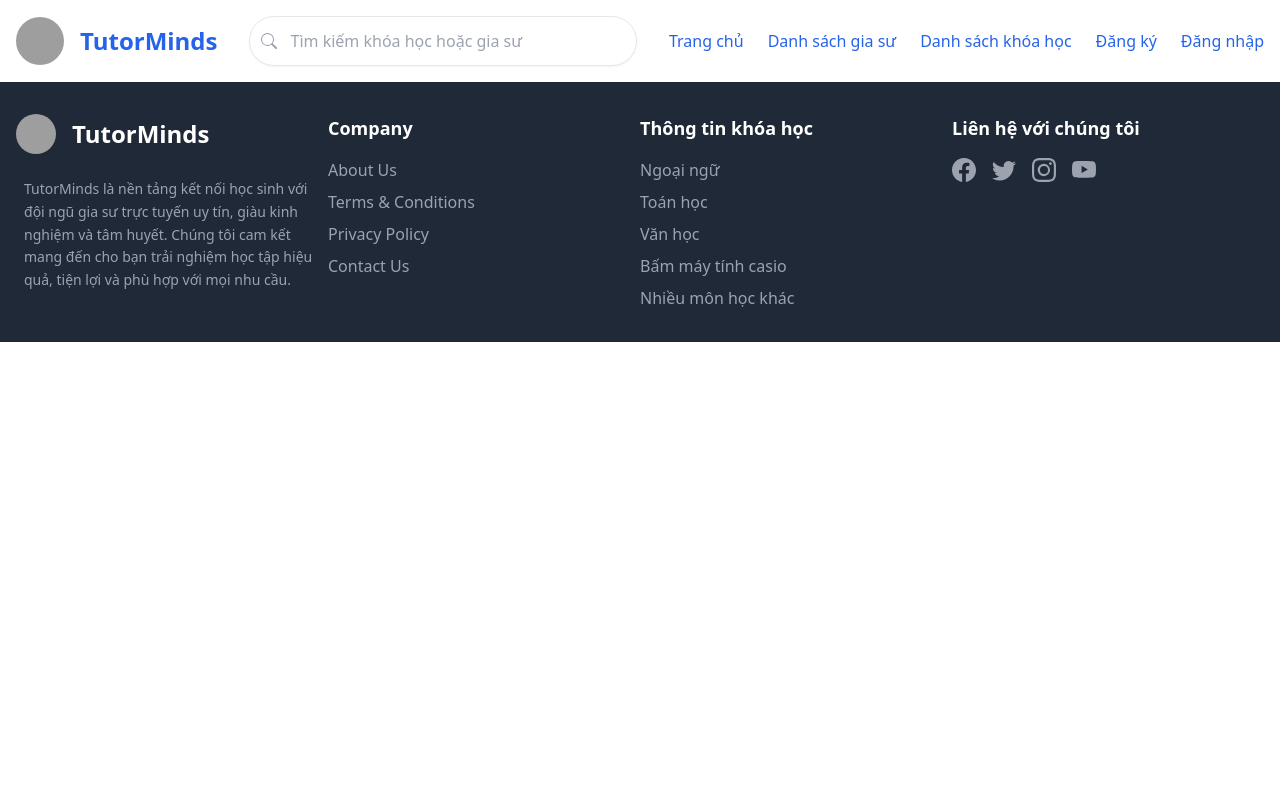
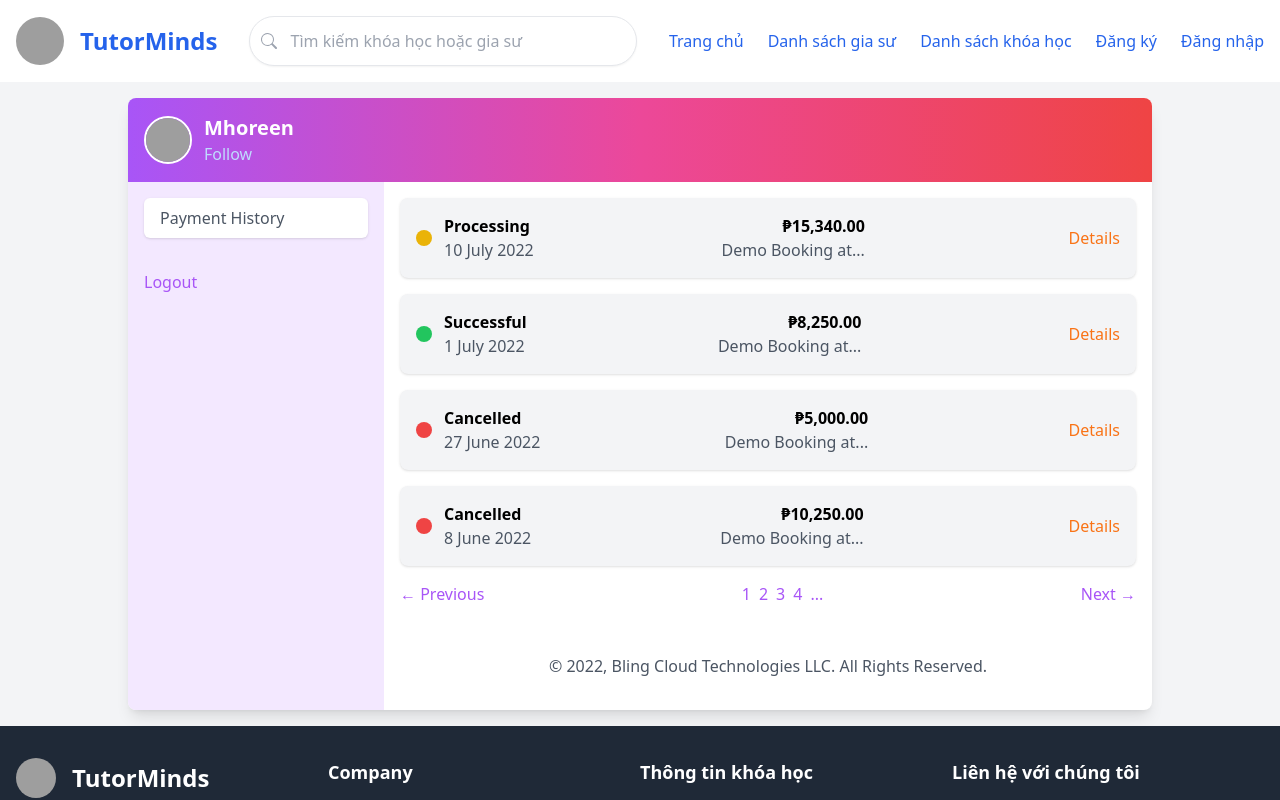
Before and after one commit to phantomthiefkid/EXE201-TutorMinds, a React (Create React App) app: page /payment in a window 1280 px wide. Shown: the top 800 px of the page. Built offline with nearby package versions, Linux system fonts and the light colour scheme; grey boxes are pictures that could not be loaded.

Commit message:
add ui history

```diff
--- a/src/App.js
+++ b/src/App.js
@@ -19,6 +19,7 @@ import { getUserDataFromToken } from "./redux/auth/loginSlice";
 import RequestListAdmin from "./components/Admin/RequestListAdmin";
 import AddCourse from "./components/CourseManagement/AddCourse";
 import LessonVideo from "./components/CourseManagement/LessonVideo";
+import PaymentHistory from "./components/Payment/PaymentHistory.js";
 
 function App() {
   const roleName = getUserDataFromToken();
@@ -41,6 +42,7 @@ function App() {
         <Route path="/classlist" element={<ClassListRequest />}></Route>
         <Route path="/addcourse" element={<AddCourse />}></Route>
         <Route path="/video/:id" element={<LessonVideo/>}></Route>
+        <Route path="/payment" element={<PaymentHistory/>}></Route>
         <Route
           path="/requestlistadmin"
           element={<RequiestListWithSidebar></RequiestListWithSidebar>}
--- a/src/components/CourseManagement/CourseList.js
+++ b/src/components/CourseManagement/CourseList.js
@@ -1,7 +1,7 @@
 import React, { useState, useEffect } from "react";
 import { Link } from "react-router-dom";
 import axios from 'axios';
-import { getUserDataFromToken } from "../../redux/auth/loginSlice";
+import { getUserDataFromToken, getUserIdFromToken } from "../../redux/auth/loginSlice";
 
 const CourseList = ({ idTutor }) => {
   const [searchTerm, setSearchTerm] = useState("");
@@ -9,19 +9,21 @@ const CourseList = ({ idTutor }) => {
   const [courses, setCourses] = useState([]);
   const [loading, setLoading] = useState(true);
   const role = getUserDataFromToken();
+  const id = getUserIdFromToken();
 
   useEffect(() => {
     const fetchCourses = async () => {
       const token = localStorage.getItem('token'); // Get the token from localStorage
       let url = 'https://fams-management.tech/course?pageNo=0&pageSize=10';
 
-      if (idTutor) {
-        url = `https://fams-management.tech/course/tutor/${idTutor}?pageNo=0&pageSize=10`;
+      if (id) {
+        url = `https://fams-management.tech/course/tutor?pageNo=0&pageSize=10&tutorId=${id}`;
       }
 
       try {
         const response = await axios.get(url, {
           headers: {
+            'accept': '*/*',
             'Authorization': `Bearer ${token}`
           }
         });
@@ -34,7 +36,7 @@ const CourseList = ({ idTutor }) => {
     };
 
     fetchCourses();
-  }, [idTutor]);
+  }, [id]);
 
   const handleSearch = (e) => {
     setSearchTerm(e.target.value);
--- a/src/components/Header.js
+++ b/src/components/Header.js
@@ -164,6 +164,30 @@ const Header = () => {
                         </Link>
                       </div>
                     )}
+                    {(roleName === "STUDENT") && (
+                      <div
+                        className="flex items-center px-4 py-2 text-gray-700 hover:bg-gray-100 cursor-pointer transition duration-300"
+                        onClick={() => window.scrollTo(0, 0)}
+                      >
+                        <Link to="" onClick={closeDropdown}>
+                          <div className="flex items-center py-2 text-gray-700 hover:bg-gray-100 cursor-pointer transition duration-300">
+                            Nạp tiền
+                          </div>
+                        </Link>
+                      </div>
+                    )}
+                    {(roleName === "STUDENT" && roleName === "ADMIN") && (
+                      <div
+                        className="flex items-center px-4 py-2 text-gray-700 hover:bg-gray-100 cursor-pointer transition duration-300"
+                        onClick={() => window.scrollTo(0, 0)}
+                      >
+                        <Link to="/payment" onClick={closeDropdown}>
+                          <div className="flex items-center py-2 text-gray-700 hover:bg-gray-100 cursor-pointer transition duration-300">
+                            Lịch sử giao dịch
+                          </div>
+                        </Link>
+                      </div>
+                    )}
                     <div
                       className="flex items-center px-4 py-2 text-gray-700 hover:bg-gray-100 cursor-pointer transition duration-300"
                       onClick={handleLogout}
--- /dev/null
+++ b/src/components/Payment/PaymentHistory.js
@@ -0,0 +1,101 @@
+import React from 'react';
+
+const transactions = [
+  {
+    status: 'Processing',
+    amount: '₱15,340.00',
+    date: '10 July 2022',
+    description: 'Demo Booking at...',
+  },
+  {
+    status: 'Successful',
+    amount: '₱8,250.00',
+    date: '1 July 2022',
+    description: 'Demo Booking at...',
+  },
+  {
+    status: 'Cancelled',
+    amount: '₱5,000.00',
+    date: '27 June 2022',
+    description: 'Demo Booking at...',
+  },
+  {
+    status: 'Cancelled',
+    amount: '₱10,250.00',
+    date: '8 June 2022',
+    description: 'Demo Booking at...',
+  },
+];
+
+const getStatusColor = (status) => {
+  switch (status) {
+    case 'Processing':
+      return 'bg-yellow-500';
+    case 'Successful':
+      return 'bg-green-500';
+    case 'Cancelled':
+      return 'bg-red-500';
+    default:
+      return 'bg-gray-500';
+  }
+};
+
+const PaymentHistory = () => {
+  return (
+    <div className="bg-gray-100 p-4 flex justify-center w-80vw" >
+      <div className="mx-auto w-full bg-white shadow-lg rounded-lg overflow-hidden" style={{
+        "width": "80vw"
+    }}>
+        <div className="flex items-center p-4 bg-gradient-to-r from-purple-500 via-pink-500 to-red-500 text-white">
+          <img src="profile_picture_url" alt="Profile" className="w-12 h-12 rounded-full border-2 border-white" />
+          <div className="ml-3">
+            <h2 className="text-xl font-semibold">Mhoreen</h2>
+            <button className="text-blue-200 hover:underline">Follow</button>
+          </div>
+        </div>
+        <div className="flex">
+          <div className="w-1/4 bg-purple-100 p-4">
+            <a href="#" className="flex items-center text-gray-600 bg-white p-2 rounded-md mb-4 shadow">
+              <span className="ml-2">Payment History</span>
+            </a>
+            <button className="text-purple-500 hover:underline mt-8 block">Logout</button>
+          </div>
+          <div className="w-3/4 p-4">
+            {transactions.map((transaction, index) => (
+              <div key={index} className="flex justify-between items-center p-4 mb-4 bg-gray-100 rounded-lg shadow">
+                <div className="flex items-center">
+                  <div className={`w-4 h-4 rounded-full ${getStatusColor(transaction.status)}`}></div>
+                  <div className="ml-3">
+                    <h4 className="font-semibold">{transaction.status}</h4>
+                    <p className="text-gray-600">{transaction.date}</p>
+                  </div>
+                </div>
+                <div className="text-right">
+                  <h4 className="font-semibold">{transaction.amount}</h4>
+                  <p className="text-gray-600">{transaction.description}</p>
+                </div>
+                <button className="ml-4 text-orange-500 hover:underline">Details</button>
+              </div>
+            ))}
+            <div className="flex justify-between items-center mt-4">
+              <button className="text-purple-500 hover:underline">&larr; Previous</button>
+              <div className="space-x-2">
+                <button className="text-purple-500 hover:underline">1</button>
+                <button className="text-purple-500 hover:underline">2</button>
+                <button className="text-purple-500 hover:underline">3</button>
+                <button className="text-purple-500 hover:underline">4</button>
+                <button className="text-purple-500 hover:underline">...</button>
+              </div>
+              <button className="text-purple-500 hover:underline">Next &rarr;</button>
+            </div>
+            <div className="p-4 text-center text-gray-600 mt-8">
+              &copy; 2022, Bling Cloud Technologies LLC. All Rights Reserved.
+            </div>
+          </div>
+        </div>
+      </div>
+    </div>
+  );
+};
+
+export default PaymentHistory;
--- a/src/redux/auth/loginSlice.js
+++ b/src/redux/auth/loginSlice.js
@@ -61,7 +61,6 @@ export const getUserIdFromToken = () => {
       const decodedPayload = atob(payload);
       const data = JSON.parse(decodedPayload);
       if (data && data.userId) {
-        console.log("token id", data.userId);
         return data.userId;
       }
     }
```
